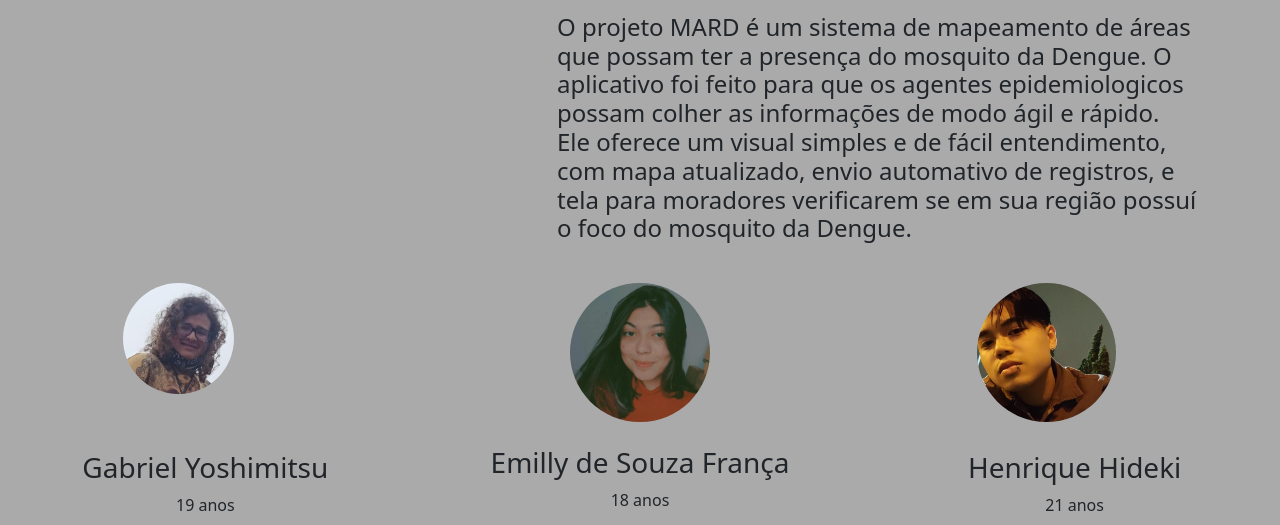
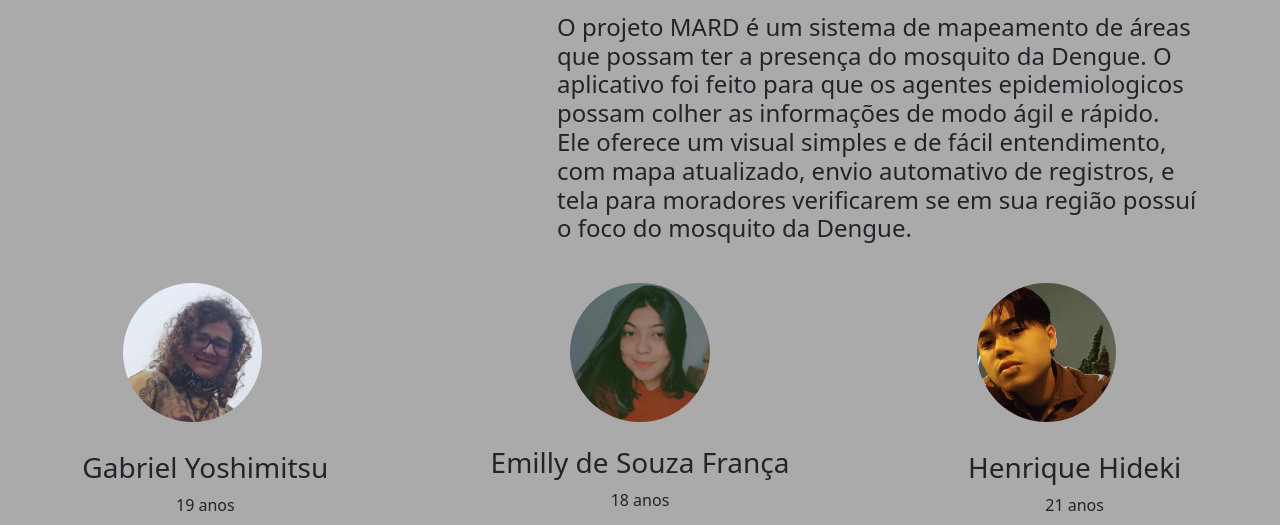
Before and after one commit to G4BR13LY05H1M1T5U/projetobs1, a plain HTML site: page index.html in a window 1280 px wide. Shown: the part 248-773 px from the top of the page. Drawn offline with nearby package versions, Linux system fonts and the light colour scheme.

Commit message:
Update style.css

```diff
--- a/css/style.css
+++ b/css/style.css
@@ -30,7 +30,7 @@
 }
 
 .rounded-circle{
-    height: 20%;
+    height: 25%;
     left: 30%;
     position: relative;
 }
```
